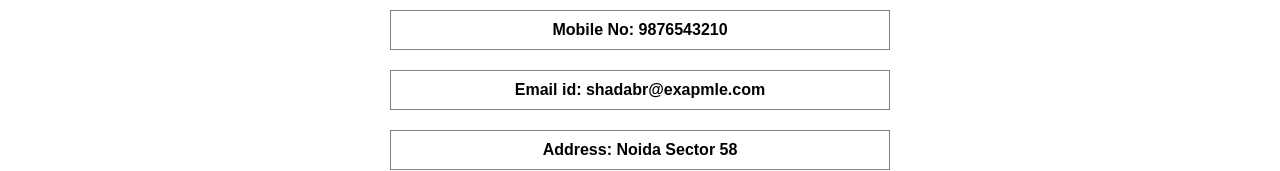
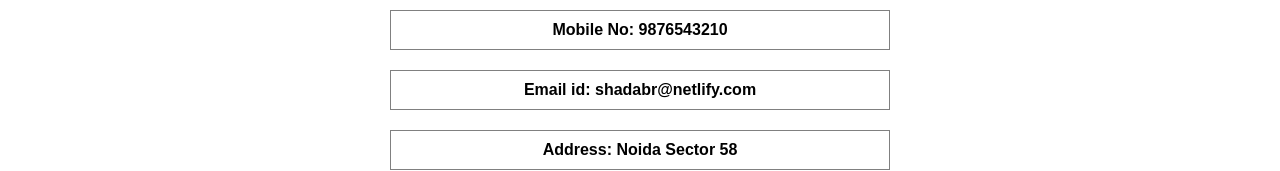
Before and after one commit to shadabraza0786/Personal-Presentation-Website, a React (Create React App) app: page /Contact in a window 1280 px wide. Shown: the part 140-311 px from the top of the page. Built offline with nearby package versions, Linux system fonts and the light colour scheme.

Commit message:
Changes in email

```diff
--- a/src/pages/Contact.js
+++ b/src/pages/Contact.js
@@ -5,10 +5,10 @@ function Contact() {
         <div>
             <h1>Contact Us</h1>
             <h4>Mobile No: 9876543210</h4>
-            <h4>Email id: shadabr@exapmle.com</h4>
+            <h4>Email id: shadabr@netlify.com</h4>
             <h4>Address: Noida Sector 58</h4>
             <h4>Pin code: 201301</h4>
-            <h4>State:Uttar Pradesh</h4>
+            <h4>State: Uttar Pradesh</h4>
         </div>
     )
 }
```
